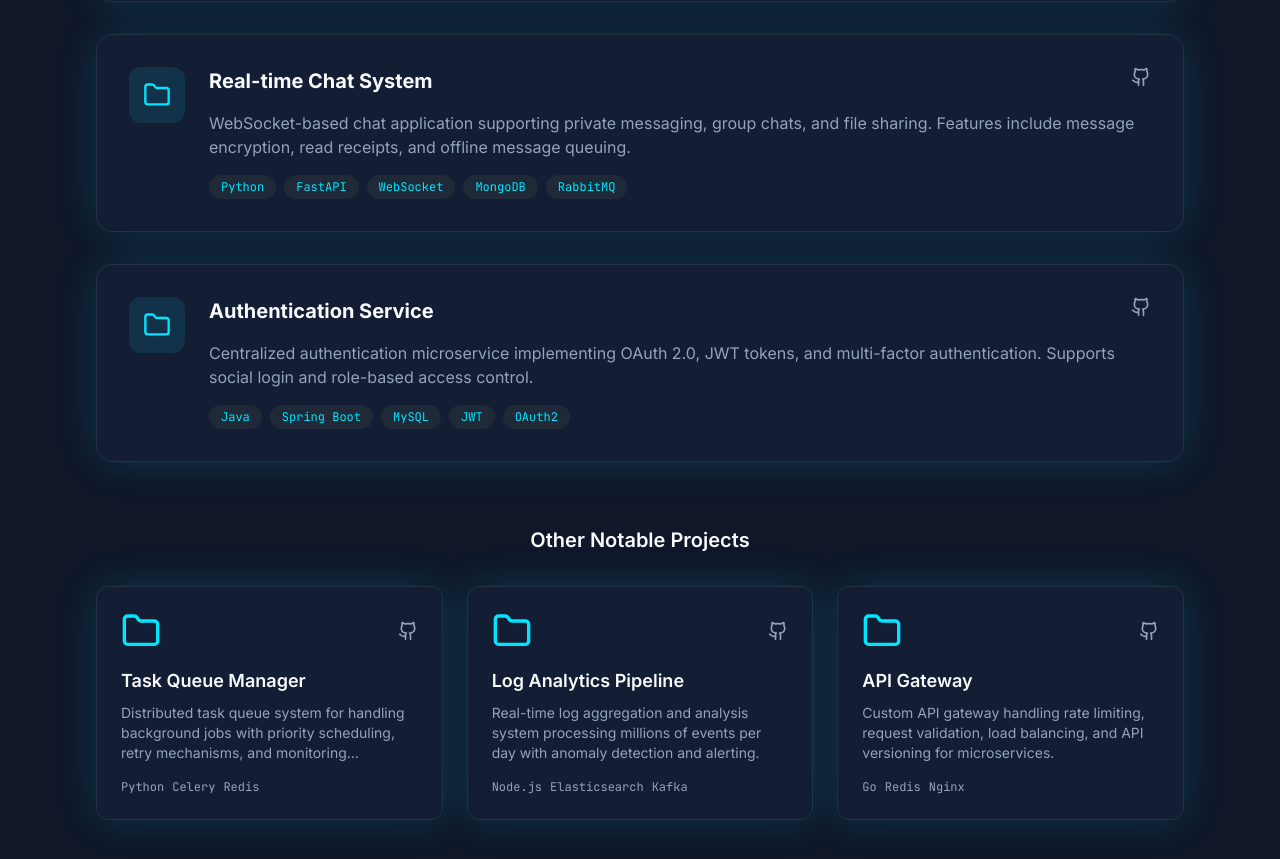
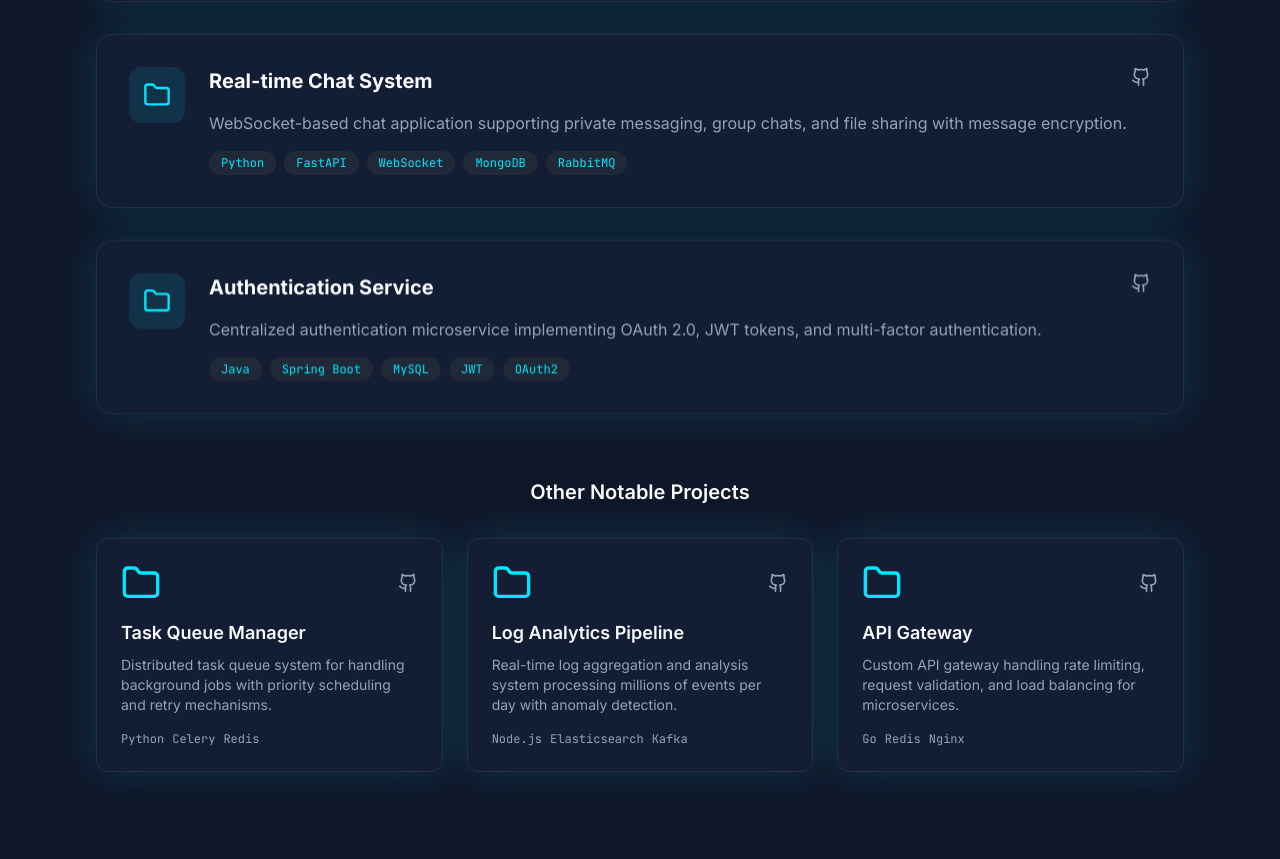
Before and after one commit to Ranel4142001/my-portfolio, a React (Vite) app: page / in a window 1280 px wide. Shown: the part 3442-4301 px from the top of the page. Built offline with nearby package versions, Linux system fonts and the light colour scheme; the HTML template or start-up script is replaced by a standard one.

Commit message:
fixing framer motion cards

```diff
--- a/src/components/About.tsx
+++ b/src/components/About.tsx
@@ -1,28 +1,6 @@
 import { motion } from 'framer-motion'; // Added Framer Motion
-import { Server, Database, Shield, Zap } from 'lucide-react';
+import { aboutHighlights } from '@/data/aboutData';
 
-const highlights = [
-  {
-    icon: Server,
-    title: 'API Development',
-    description: 'RESTful & GraphQL APIs built for performance and scalability',
-  },
-  {
-    icon: Database,
-    title: 'Database Design',
-    description: 'Efficient schema design and query optimization',
-  },
-  {
-    icon: Shield,
-    title: 'Security First',
-    description: 'Implementing best practices for authentication & authorization',
-  },
-  {
-    icon: Zap,
-    title: 'Performance',
-    description: 'Optimizing systems for speed and reliability',
-  },
-];
 
 const About = () => {
 
@@ -95,7 +73,7 @@ const About = () => {
 
           {/* Right Column - Highlight Cards */}
           <div className="grid sm:grid-cols-2 gap-4">
-            {highlights.map((item, index) => (
+            {aboutHighlights.map((item, index) => (
               <motion.div
                 key={item.title}
                 initial={{ opacity: 0, y: 30 }}
--- a/src/components/Projects.tsx
+++ b/src/components/Projects.tsx
@@ -1,78 +1,14 @@
-import { motion, Variants } from 'framer-motion';
+import { motion } from 'framer-motion';
 import { Github, ExternalLink, Folder } from 'lucide-react';
+import { cardVariants, viewportSettings } from '@/lib/animations'
+import { projectsData } from '@/data/projectsData';
 
-interface Project {
-  title: string;
-  description: string;
-  technologies: string[];
-  github?: string;
-  live?: string;
-  featured: boolean;
-}
-
-const projects: Project[] = [
-  {
-    title: 'E-Commerce API Platform',
-    description: 'A scalable RESTful API powering an e-commerce platform with user authentication, product management, order processing, and payment integration. Built with microservices architecture for high availability.',
-    technologies: ['Node.js', 'Express', 'PostgreSQL', 'Redis', 'Docker'],
-    github: 'https://github.com',
-    live: 'https://example.com',
-    featured: true,
-  },
-  {
-    title: 'Real-time Chat System',
-    description: 'WebSocket-based chat application supporting private messaging, group chats, and file sharing. Features include message encryption, read receipts, and offline message queuing.',
-    technologies: ['Python', 'FastAPI', 'WebSocket', 'MongoDB', 'RabbitMQ'],
-    github: 'https://github.com',
-    featured: true,
-  },
-  {
-    title: 'Authentication Service',
-    description: 'Centralized authentication microservice implementing OAuth 2.0, JWT tokens, and multi-factor authentication. Supports social login and role-based access control.',
-    technologies: ['Java', 'Spring Boot', 'MySQL', 'JWT', 'OAuth2'],
-    github: 'https://github.com',
-    featured: true,
-  },
-  {
-    title: 'Task Queue Manager',
-    description: 'Distributed task queue system for handling background jobs with priority scheduling, retry mechanisms, and monitoring dashboard.',
-    technologies: ['Python', 'Celery', 'Redis', 'Docker'],
-    github: 'https://github.com',
-    featured: false,
-  },
-  {
-    title: 'Log Analytics Pipeline',
-    description: 'Real-time log aggregation and analysis system processing millions of events per day with anomaly detection and alerting.',
-    technologies: ['Node.js', 'Elasticsearch', 'Kafka', 'Kibana'],
-    github: 'https://github.com',
-    featured: false,
-  },
-  {
-    title: 'API Gateway',
-    description: 'Custom API gateway handling rate limiting, request validation, load balancing, and API versioning for microservices.',
-    technologies: ['Go', 'Redis', 'Nginx', 'Docker'],
-    github: 'https://github.com',
-    featured: false,
-  },
-];
 
 const Projects = () => {
 
-  const featuredProjects = projects.filter(p => p.featured);
-  const otherProjects = projects.filter(p => !p.featured);
+  const featuredProjects = projectsData.filter(p => p.featured);
+  const otherProjects = projectsData.filter(p => !p.featured);
 
-  const cardVariants: Variants= {
-    hidden: { opacity: 0, y: 15 },
-    visible: (i: number) => ({
-      opacity: 1,
-      y: 0,
-      transition: {
-        delay: window.innerWidth < 768 ? 0 : i * 0.1,
-        duration: 0.4,
-        ease: "easeOut"
-      }
-    })
-  };
 
   return (
     <section id="projects" className="section-padding relative">
@@ -81,7 +17,7 @@ const Projects = () => {
         <motion.div
           initial={{ opacity: 0, y: 20 }}
           whileInView={{ opacity: 1, y: 0 }}
-          viewport={{ once: false, amount: 0.2 }}
+          viewport={viewportSettings}
           transition={{ duration: 0.7 }}
           className="text-center mb-16"
         >
@@ -104,7 +40,7 @@ const Projects = () => {
               custom={index}
               initial="hidden"
               whileInView="visible"
-              viewport={{ once: false, amount: 0.1 }}
+              viewport={viewportSettings}
               variants={cardVariants}
               className="group relative p-8 rounded-2xl bg-card border border-bordertransform-gpu will-change-transform card-glow"
             >
@@ -177,7 +113,7 @@ const Projects = () => {
                 custom={index}
                 initial="hidden"
                 whileInView="visible"
-                viewport={{ once: false, amount: 0.1 }}
+               viewport={viewportSettings}
                 variants={cardVariants}
                 className="group p-6 rounded-xl bg-card border border-border hover:border-primary/30 transition-all duration-300 card-glow"
               >
--- /dev/null
+++ b/src/data/aboutData.ts
@@ -0,0 +1,25 @@
+// src/data/aboutData.ts
+import { Server, Database, Shield, Zap } from 'lucide-react';
+
+export const aboutHighlights = [
+  {
+    icon: Server,
+    title: 'API Development',
+    description: 'RESTful & GraphQL APIs built for performance and scalability',
+  },
+  {
+    icon: Database,
+    title: 'Database Design',
+    description: 'Efficient schema design and query optimization',
+  },
+  {
+    icon: Shield,
+    title: 'Security First',
+    description: 'Implementing best practices for authentication & authorization',
+  },
+  {
+    icon: Zap,
+    title: 'Performance',
+    description: 'Optimizing systems for speed and reliability',
+  },
+];
--- a/src/data/projectsData.ts
+++ b/src/data/projectsData.ts
@@ -1,26 +1,66 @@
-// Define the structure for a project
+/**
+ * Project Interface
+ * Best Practice: Keep your schema in the data file to act as a
+ * single source of truth for both your UI and your content.
+ */
 export interface Project {
   title: string;
   description: string;
-  tags: string[];
-  link: string;
-  direction: 'left' | 'right' | 'bottom';
+  technologies: string[]; // Synchronized from 'tags' to match your UI mapping
+  github?: string;        // Added for your Lucide GitHub icons
+  live?: string;          // Added for your External Link icons
+  featured: boolean;      // Required for your Projects.tsx filter logic
+  direction: 'left' | 'right' | 'bottom'; // Maintained from your previous structure
 }
 
 export const projectsData: Project[] = [
   {
-    title: "E-Commerce App",
-    description: "A full-stack shop with secure checkout.",
-    tags: ["React", "Node.js", "MongoDB"],
-    link: "https://github.com/...",
-    direction: "left"
+    title: 'E-Commerce API Platform',
+    description: 'A scalable RESTful API powering an e-commerce platform with user authentication, product management, order processing, and payment integration.',
+    technologies: ['Node.js', 'Express', 'PostgreSQL', 'Redis', 'Docker'],
+    github: 'https://github.com',
+    live: 'https://example.com',
+    featured: true,
+    direction: 'left'
   },
-  // Add more projects here to match image_57c27e.jpg
-];// Define the structure for a project
-export interface Project {
-  title: string;
-  description: string;
-  tags: string[];
-  link: string;
-  direction: 'left' | 'right' | 'bottom';
-}
+  {
+    title: 'Real-time Chat System',
+    description: 'WebSocket-based chat application supporting private messaging, group chats, and file sharing with message encryption.',
+    technologies: ['Python', 'FastAPI', 'WebSocket', 'MongoDB', 'RabbitMQ'],
+    github: 'https://github.com',
+    featured: true,
+    direction: 'right'
+  },
+  {
+    title: 'Authentication Service',
+    description: 'Centralized authentication microservice implementing OAuth 2.0, JWT tokens, and multi-factor authentication.',
+    technologies: ['Java', 'Spring Boot', 'MySQL', 'JWT', 'OAuth2'],
+    github: 'https://github.com',
+    featured: true,
+    direction: 'bottom'
+  },
+  {
+    title: 'Task Queue Manager',
+    description: 'Distributed task queue system for handling background jobs with priority scheduling and retry mechanisms.',
+    technologies: ['Python', 'Celery', 'Redis', 'Docker'],
+    github: 'https://github.com',
+    featured: false,
+    direction: 'left'
+  },
+  {
+    title: 'Log Analytics Pipeline',
+    description: 'Real-time log aggregation and analysis system processing millions of events per day with anomaly detection.',
+    technologies: ['Node.js', 'Elasticsearch', 'Kafka', 'Kibana'],
+    github: 'https://github.com',
+    featured: false,
+    direction: 'right'
+  },
+  {
+    title: 'API Gateway',
+    description: 'Custom API gateway handling rate limiting, request validation, and load balancing for microservices.',
+    technologies: ['Go', 'Redis', 'Nginx', 'Docker'],
+    github: 'https://github.com',
+    featured: false,
+    direction: 'bottom'
+  }
+];
--- /dev/null
+++ b/src/lib/animations.ts
@@ -0,0 +1,48 @@
+// src/lib/animations.ts
+import { Variants } from 'framer-motion';
+
+/**
+ * Global viewport settings to ensure consistency across the site.
+ * amount: 0.1 means animate when 10% of the item is visible.
+ * margin: "-50px" provides a buffer to prevent flickering on screen edges.
+ */
+export const viewportSettings = {
+  once: false,
+  amount: 0.1,
+  margin: "-50px"
+};
+
+/**
+ * Standard staggered slide-up variant for card groups.
+ */
+export const cardVariants: Variants = {
+  hidden: {
+    opacity: 0,
+    y: 15
+  },
+  visible: (i: number) => ({
+    opacity: 1,
+    y: 0,
+    transition: {
+      // Staggers: 0.2s on desktop, 0.1s flat delay on mobile for smoothness
+      delay: typeof window !== 'undefined' && window.innerWidth < 768 ? 0.1 : i * 0.2,
+      duration: 0.6,
+      ease: "easeOut",
+    },
+  }),
+};
+
+/**
+ * Simple fade-in variant for text blocks or section headers.
+ */
+export const fadeInVariants: Variants = {
+  hidden: { opacity: 0, y: 20 },
+  visible: {
+    opacity: 1,
+    y: 0,
+    transition: {
+      duration: 0.6,
+      ease: "easeOut"
+    }
+  }
+};
```
